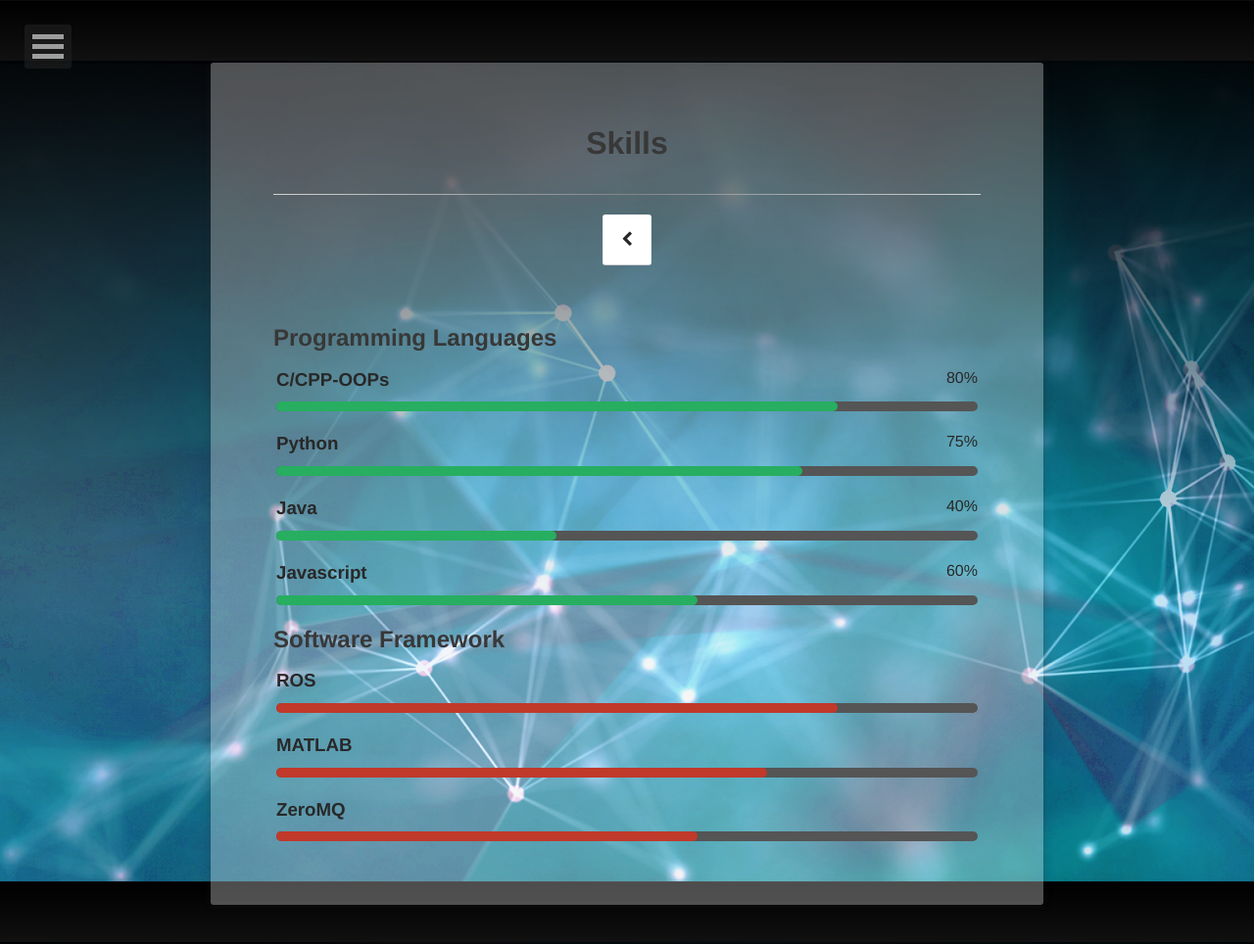
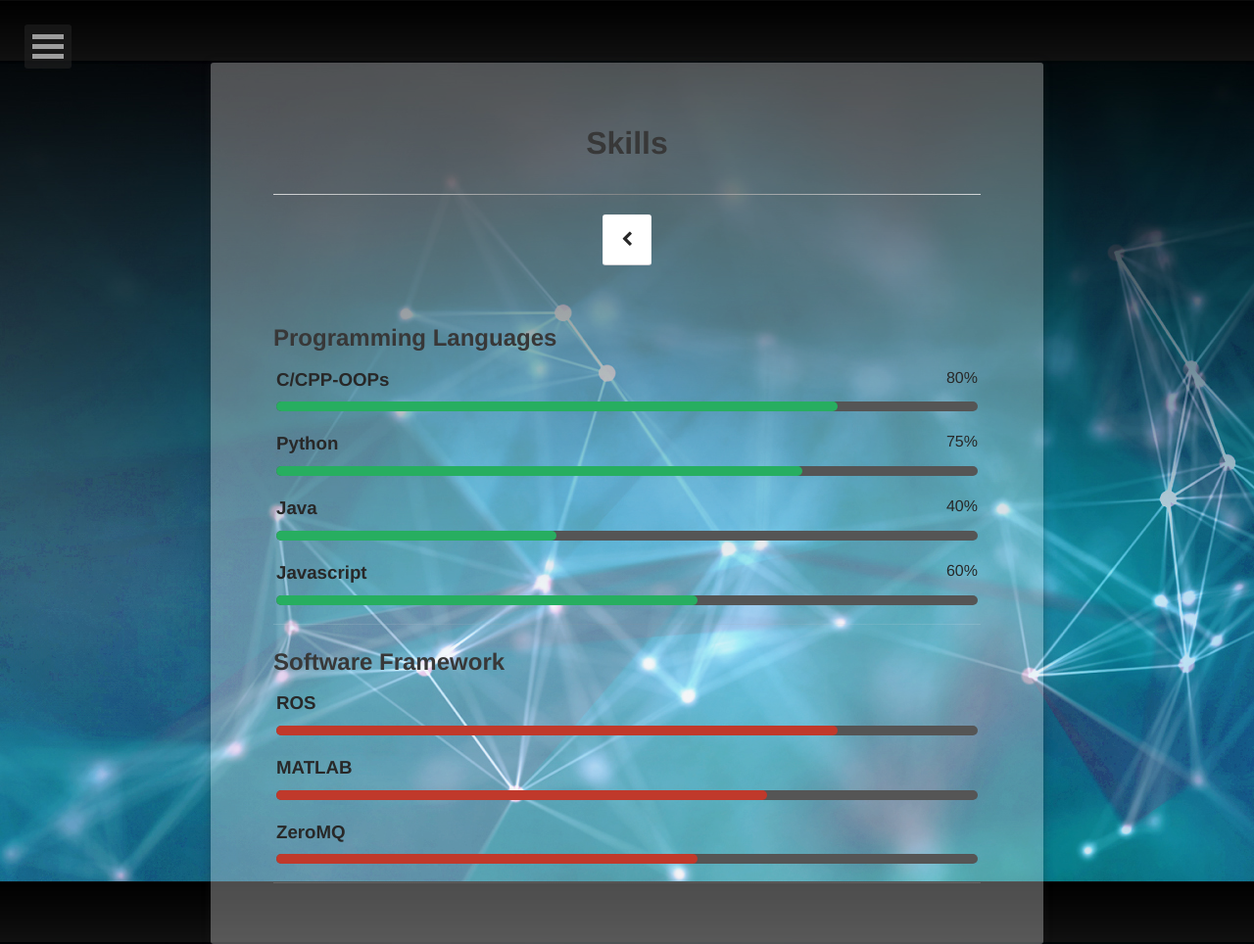
Before and after one commit to nalinraut/nalinraut.github.io, a Jekyll site: the page built from skills/index.md, in a window 1280 px wide. Shown: the whole page at 98% size. Built offline with Jekyll 4.4.1, drawn with Linux system fonts in a browser that asks for light colours.

```diff
--- a/skills/index.md
+++ b/skills/index.md
@@ -51,7 +51,7 @@
 
 </ul>
 
-
+<hr class="hr-line">
 <h2> Software Framework </h2>
 <ul>
   <li>
@@ -83,7 +83,7 @@
     </div>
   </li>
 </ul>
-
+<hr class="hr-line">
 </div>
 
 </body>
```
